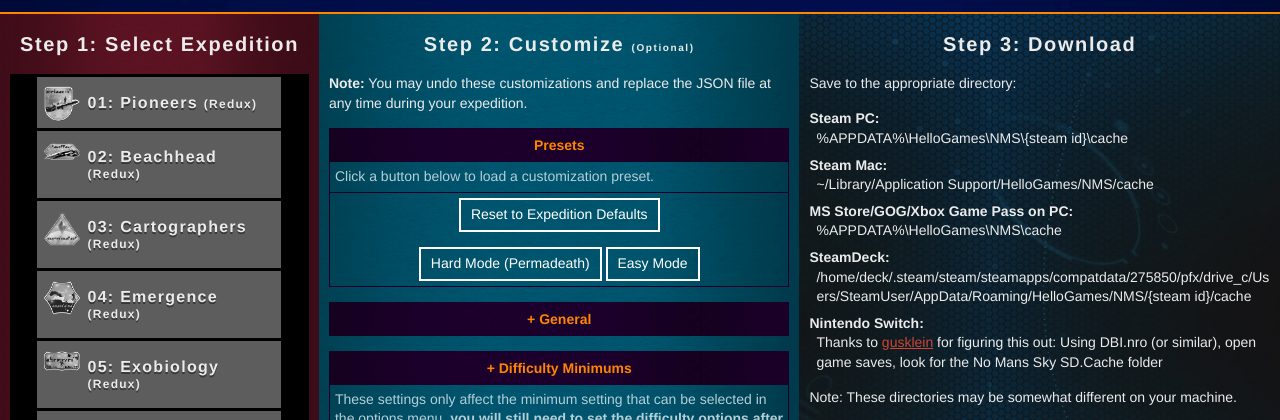
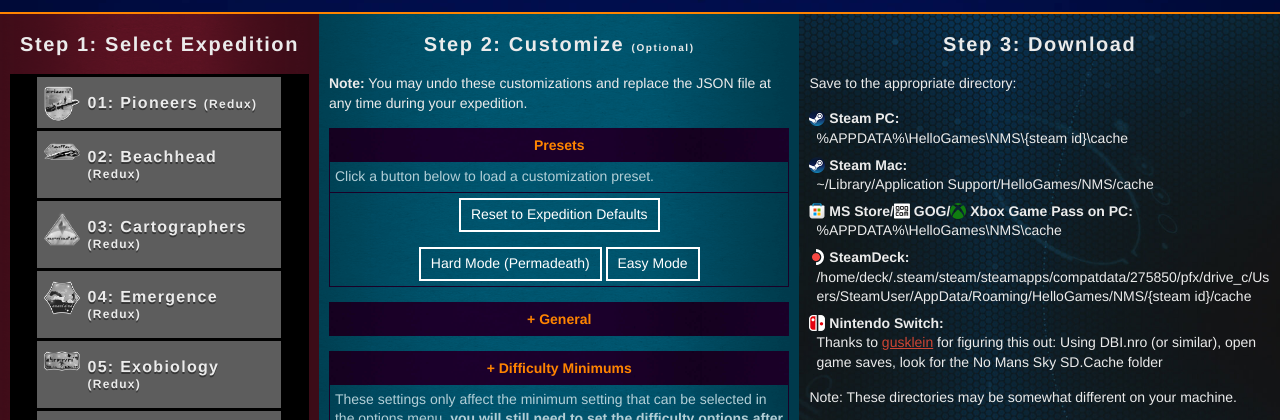
Before and after one commit to cwmonkey/nms-expeditions, a Jekyll site: the page built from index.html, in a window 1280 px wide. Shown: the part 254-674 px from the top of the page. Built offline with Jekyll 4.4.1, drawn with Linux system fonts in a browser that asks for light colours; some web fonts are replaced.

Commit message:
Adding platform icons

```diff
--- a/css/index.scss
+++ b/css/index.scss
@@ -632,6 +632,12 @@
     }
   }
 
+  .platform_icon {
+    width: 16px;
+    height: 16px;
+    vertical-align: text-bottom;
+  }
+
   .download_container {
     margin-top: 20px;
     margin-bottom: 20px;
--- a/index.html
+++ b/index.html
@@ -310,19 +310,19 @@
       <p>Save to the appropriate directory:</p>
 
       <dl>
-        <dt>Steam PC:</dt>
+        <dt><img src="{{site.baseurl}}/images/icon_steam.png" class="platform_icon" alt="Steam logo"> Steam PC:</dt>
         <dd>%APPDATA%\HelloGames\NMS\{steam id}\cache</dd>
 
-        <dt>Steam Mac:</dt>
+        <dt><img src="{{site.baseurl}}/images/icon_steam.png" class="platform_icon" alt="Steam logo"> Steam Mac:</dt>
         <dd>~/Library/Application Support/HelloGames/NMS/cache</dd>
 
-        <dt>MS Store/GOG/Xbox Game Pass on PC:</dt>
+        <dt><img src="{{site.baseurl}}/images/icon_msstore.png" class="platform_icon" alt="MS Store logo"> MS Store/<img src="{{site.baseurl}}/images/icon_gog.png" class="platform_icon" alt="GOG logo"> GOG/<img src="{{site.baseurl}}/images/icon_gamepass.png" class="platform_icon" alt="XBox Gamepass logo"> Xbox Game Pass on PC:</dt>
         <dd>%APPDATA%\HelloGames\NMS\cache</dd>
 
-        <dt>SteamDeck:</dt>
+        <dt><img src="{{site.baseurl}}/images/icon_steamdeck.png" class="platform_icon"> SteamDeck:</dt>
         <dd>/home/deck/.steam/steam/steamapps/compatdata/275850/pfx/drive_c/Users/SteamUser/AppData/Roaming/HelloGames/NMS/{steam id}/cache</dd>
 
-        <dt>Nintendo Switch:</dt>
+        <dt><img src="{{site.baseurl}}/images/icon_switch.png" class="platform_icon"> Nintendo Switch:</dt>
         <dd class="non_path">Thanks to <a href="https://github.com/leodium/leodium-ReLive-NoMansSky-Expeditions-Offline/discussions/36" target="_blank">gusklein</a> for figuring this out: Using DBI.nro (or similar), open game saves, look for the No Mans Sky SD.Cache folder</dd>
       </dl>
 
```
Also changed, not shown: images/icon_gamepass.png (added), images/icon_gog.png (added), images/icon_msstore.png (added), images/icon_steam.png (added), images/icon_steamdeck.png (added), images/icon_switch.png (added).
